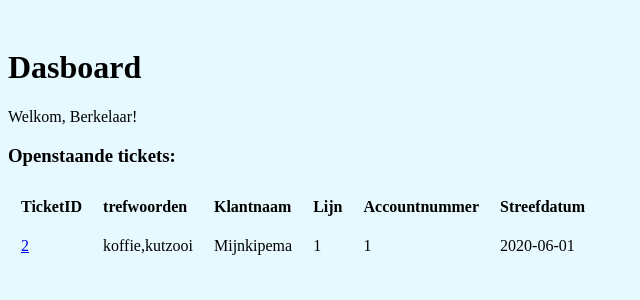
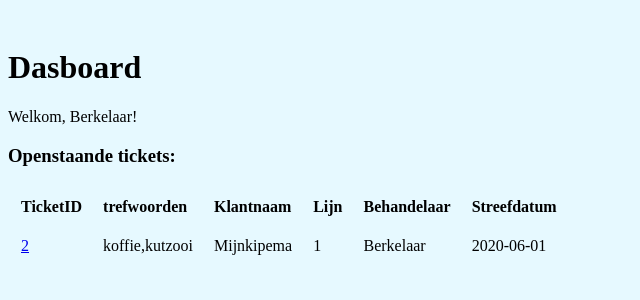
Before and after one commit to brandhout/FTS-Flex-Ticket-System, a PHP site: page / in a window 1280 px wide. Shown: the part 186-486 px from the top of the page, without its empty margins (0-640 px from the left). Run offline with PHP 8.4, Linux system fonts and the light colour scheme; a user stored in the database is signed in; data comes from the database, SQL or seed files in the repository; some libraries are stand-ins or nearby versions; some web fonts are replaced.

Commit message:
Accountnummer vervangen door achternaam

```diff
--- a/index.php
+++ b/index.php
@@ -57,7 +57,7 @@ if(isset($_SESSION['gebruikersNaam'])) {
                 <td align="left"><strong>trefwoorden</strong></td>
                 <td align="left"><strong>Klantnaam</strong></td>
                 <td align="left"><strong>Lijn</strong></td>
-                <td align="left"><strong>Accountnummer</strong></td>
+                <td align="left"><strong>Behandelaar</strong></td>
                 <td align="left"><strong>Streefdatum</strong></td></tr>
 
             ';
@@ -92,7 +92,7 @@ if(isset($_SESSION['gebruikersNaam'])) {
                 $ticket['trefwoorden'] . $td .
                 $klant['klantAchternaam'] . $td .
                 $ticket['lijnNr'] . $td .
-                $ticket['fstAccountNr'] . $td .
+                leesAccountAchterNaam($ticket['fstAccountNr']) . $td .
                 $ticket['streefdatum'] . $td;
                 echo '</tr>';
             }
```
